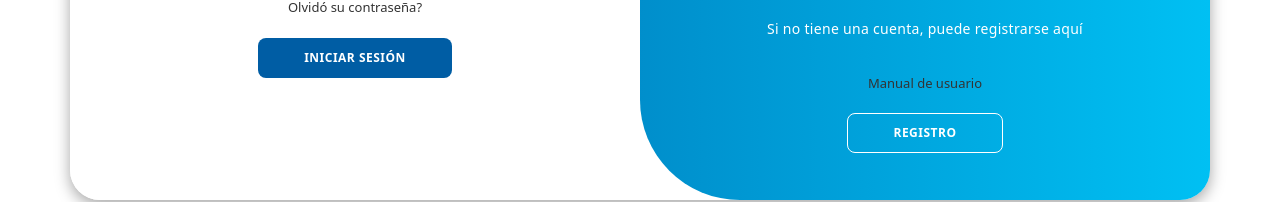
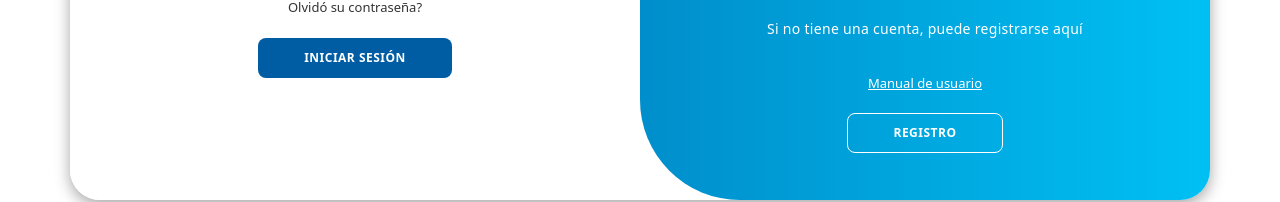
Before and after one commit to felipe-del/impact-app, a React (Vite) app: page /auth in a window 1280 px wide. Shown: the part 440-642 px from the top of the page. Built offline with nearby package versions, Linux system fonts and the light colour scheme; no server answers.

Commit message:
style(auth): add styles for PDF link in Authentication component

```diff
--- a/src/pages/auth/authentication.css
+++ b/src/pages/auth/authentication.css
@@ -198,3 +198,7 @@
 .container.active .toggle-right{
     transform: translateX(200%);
 }
+#pdf_link{
+    color: #ffff;
+    text-decoration: underline;
+}
```
